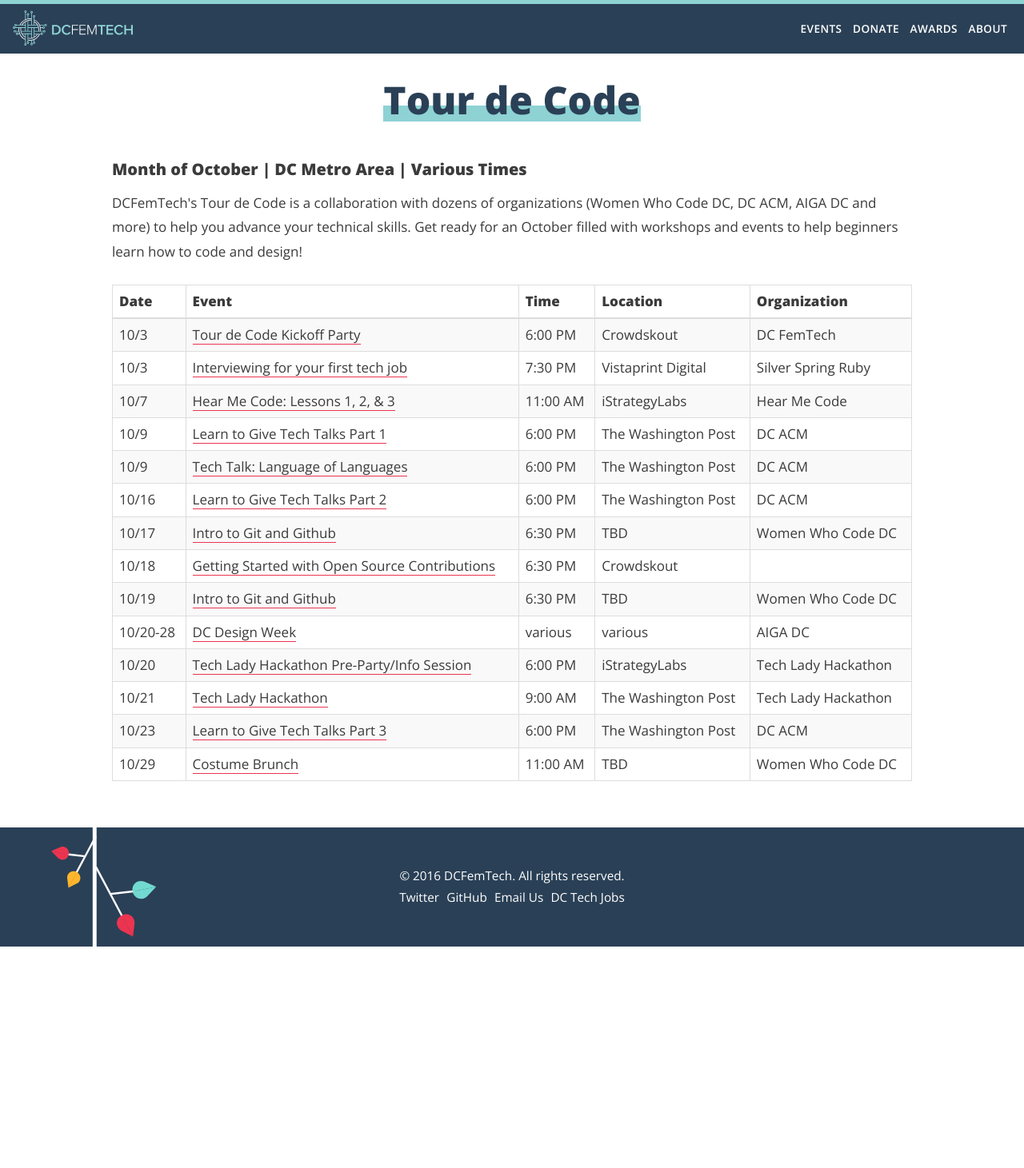
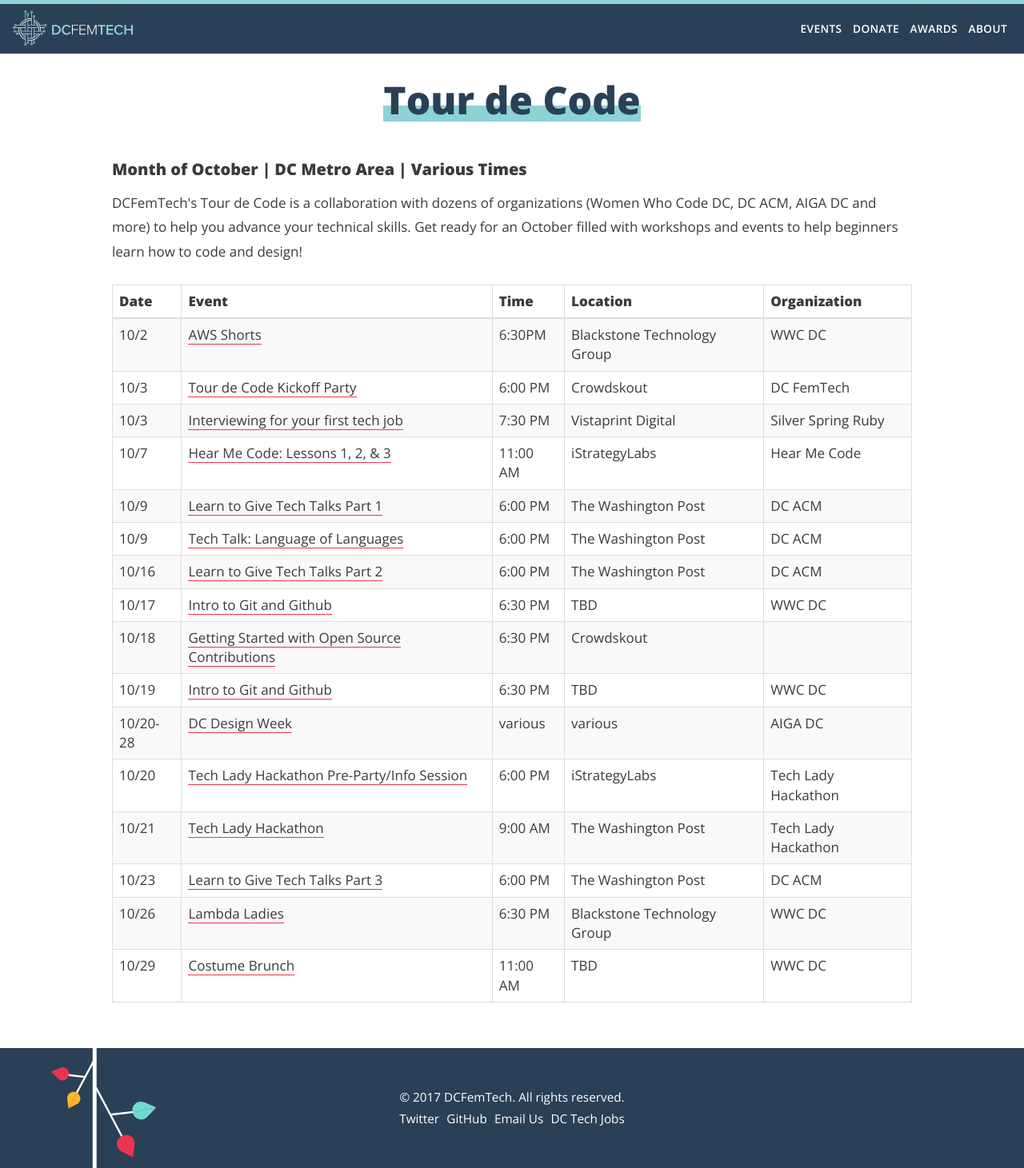
Before and after one commit to dcfemtech/dcfemtech.github.io, a Jekyll site: the page built from _events/tourdecode-2017.markdown, in a window 1280 px wide. Shown: the whole page at 80% size. Built offline with Jekyll 4.4.1, drawn with Linux system fonts in a browser that asks for light colours; before the commit the page ends 1184 px from its top, so only the background shows below that.

Commit message:
Update tour de code calendar

```diff
--- a/_events/tourdecode-2017.markdown
+++ b/_events/tourdecode-2017.markdown
@@ -19,17 +19,19 @@
 
 | Date |  Event | Time    | Location | Organization |
 |------|--------|---------|----------|--------------|
+| 10/2 | [AWS Shorts](https://www.meetup.com/Women-Who-Code-DC/events/243174051/) | 6:30PM | Blackstone Technology Group | WWC DC |
 | 10/3 | [Tour de Code Kickoff Party](https://tourdecodekickoff2017.splashthat.com/) | 6:00 PM | Crowdskout | DC FemTech |
 | 10/3 | [Interviewing for your first tech job](https://www.meetup.com/United-Silver-Spring-Ruby/events/240639085/) | 7:30 PM | Vistaprint Digital | Silver Spring Ruby |
 | 10/7 | [Hear Me Code: Lessons 1, 2, & 3](https://hearmecode.com/) | 11:00 AM | iStrategyLabs | Hear Me Code |
-| 10/9 | [Learn to Give Tech Talks Part 1]() | 6:00 PM | The Washington Post | DC ACM |
+| 10/9 | [Learn to Give Tech Talks Part 1](https://www.meetup.com/ACM-DC/events/242933808/) | 6:00 PM | The Washington Post | DC ACM |
 | 10/9 | [Tech Talk: Language of Languages]() | 6:00 PM | The Washington Post | DC ACM |
-| 10/16 | [Learn to Give Tech Talks Part 2]() | 6:00 PM | The Washington Post | DC ACM |
-| 10/17 | [Intro to Git and Github]() | 6:30 PM | TBD | Women Who Code DC |
+| 10/16 | [Learn to Give Tech Talks Part 2](https://www.meetup.com/ACM-DC/events/242954241/) | 6:00 PM | The Washington Post | DC ACM |
+| 10/17 | [Intro to Git and Github]() | 6:30 PM | TBD | WWC DC |
 | 10/18 | [Getting Started with Open Source Contributions]() | 6:30 PM | Crowdskout |
-| 10/19 | [Intro to Git and Github]() | 6:30 PM | TBD | Women Who Code DC |
+| 10/19 | [Intro to Git and Github]() | 6:30 PM | TBD | WWC DC |
 | 10/20-28 | [DC Design Week](http://www.dcdesignweek.org/) | various | various | AIGA DC
-| 10/20 | [Tech Lady Hackathon Pre-Party/Info Session]() | 6:00 PM | iStrategyLabs | Tech Lady Hackathon
-| 10/21 | [Tech Lady Hackathon]() | 9:00 AM | The Washington Post | Tech Lady Hackathon
-| 10/23 | [Learn to Give Tech Talks Part 3]() | 6:00 PM | The Washington Post | DC ACM |
-| 10/29 | [Costume Brunch]() | 11:00 AM | TBD | Women Who Code DC |
+| 10/20 | [Tech Lady Hackathon Pre-Party/Info Session](http://techladyhackathon.org/) | 6:00 PM | iStrategyLabs | Tech Lady Hackathon
+| 10/21 | [Tech Lady Hackathon](http://techladyhackathon.org/) | 9:00 AM | The Washington Post | Tech Lady Hackathon
+| 10/23 | [Learn to Give Tech Talks Part 3](https://www.meetup.com/ACM-DC/events/242954265/) | 6:00 PM | The Washington Post | DC ACM |
+| 10/26 | [Lambda Ladies](https://www.meetup.com/Women-Who-Code-DC/events/242932833/) | 6:30 PM | Blackstone Technology Group | WWC DC |
+| 10/29 | [Costume Brunch]() | 11:00 AM | TBD | WWC DC |
--- a/_includes/footer.html
+++ b/_includes/footer.html
@@ -1,6 +1,6 @@
 <footer class="m-footer">
   <div class="l-wrapper">
-    <p>&copy; 2016 DCFemTech. All rights reserved.</p>
+    <p>&copy; 2017 DCFemTech. All rights reserved.</p>
     <p><a href="https://twitter.com/dcfemtech">Twitter</a><a href="https://github.com/dcfemtech">GitHub</a><a href="mailto:dcfemtech@gmail.com">Email Us</a><a href="https://www.linkedin.com/groups?home=&gid=8140104">DC Tech Jobs</a></p>
   </div>
   {% include stem-small.html %}
```
